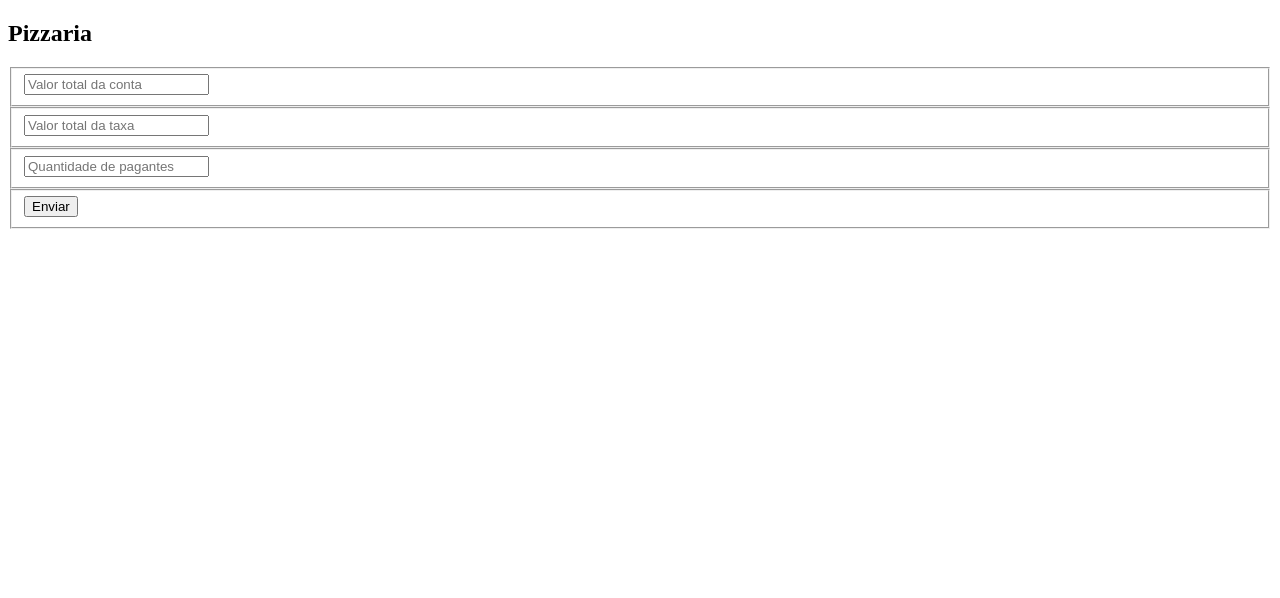
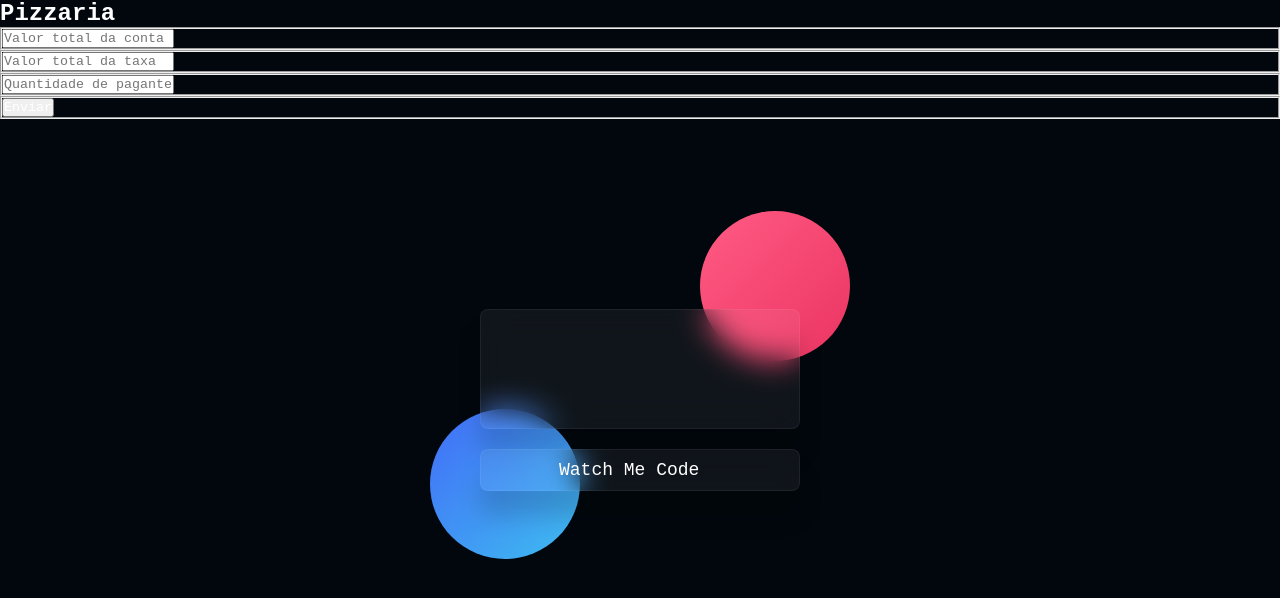
Before and after one commit to LucianaChamma/DFE003_Pizzaria, a plain HTML site: page index.html in a window 1280 px wide. Drawn offline with Linux system fonts and the light colour scheme.

Commit message:
ultimas alteracoes

```diff
--- a/index.html
+++ b/index.html
@@ -10,6 +10,24 @@
   <header></header>
 
   <body>
+
+
+
+    <div class="box">
+      <div class="container">
+        <div class="shape1"></div>
+        <div class="shape2"></div>
+        <div class="clock">
+          <div id="day"></div>
+          <div class="wrapper">
+            <div id="time"></div>
+            <div id="midday"></div>
+          </div>
+        </div>
+      </div>
+      <a href="https://youtu.be/4Q-i9gbS_PE" target="_blank">Watch Me Code &nbsp;<i class="fab fa-youtube"></i></a>
+    </div>
+
 
     <section>
         <h2>Pizzaria</h2>
--- a/style.css
+++ b/style.css
@@ -0,0 +1,101 @@
+*,
+*:before,
+*:after {
+	padding: 0;
+	margin: 0;
+	-webkit-box-sizing: border-box;
+	box-sizing: border-box;
+}
+*:not(i) {
+	font-family: "Roboto Mono", monospace;
+	color: #ffffff;
+}
+body {
+	height: 100vh;
+	background-color: #02070d;
+}
+.box {
+	position: absolute;
+	-webkit-transform: translate(-50%, -50%);
+	-ms-transform: translate(-50%, -50%);
+	transform: translate(-50%, -50%);
+	top: 50%;
+	left: 50%;
+}
+.container {
+	width: 320px;
+}
+.clock {
+	height: 100%;
+	width: 100%;
+	background-color: rgba(255, 255, 255, 0.06);
+	-webkit-backdrop-filter: blur(15px);
+	backdrop-filter: blur(15px);
+	padding: 50px 25px;
+	-webkit-box-shadow: 0 25px 23px rgba(0, 0, 0, 0.15);
+	box-shadow: 0 25px 23px rgba(0, 0, 0, 0.15);
+	border: 1.5px solid rgba(255, 255, 255, 0.06);
+	border-radius: 8px;
+}
+
+.shape1 {
+	height: 150px;
+	width: 150px;
+	position: absolute;
+	background: -o-linear-gradient(315deg, #ff5b84, #eb3461);
+	background: linear-gradient(135deg, #ff5b84, #eb3461);
+	border-radius: 50%;
+	bottom: 130px;
+	right: -50px;
+	z-index: -1;
+}
+.shape2 {
+	height: 150px;
+	width: 150px;
+	position: absolute;
+	background: -o-linear-gradient(315deg, #426cf8, #3ebdf0);
+	background: linear-gradient(135deg, #426cf8, #3ebdf0);
+	border-radius: 50%;
+	top: 100px;
+	left: -50px;
+	z-index: -1;
+}
+
+.wrapper {
+	text-align: center;
+}
+#time {
+	font-size: 40px;
+	display: inline-block;
+}
+#day {
+	position: relative;
+	font-size: 16px;
+	letter-spacing: 2px;
+	text-transform: uppercase;
+	color: #c5c5c5;
+	text-align: center;
+}
+#midday {
+	display: inline-block;
+	font-size: 30px;
+}
+a {
+	display: block;
+	text-align: center;
+	text-decoration: none;
+	color: #ffffff;
+	font-size: 18px;
+	background-color: rgba(255, 255, 255, 0.06);
+	-webkit-backdrop-filter: blur(15px);
+	backdrop-filter: blur(15px);
+	padding: 10px 0;
+	margin-top: 20px;
+	-webkit-box-shadow: 0 25px 23px rgba(0, 0, 0, 0.15);
+	box-shadow: 0 25px 23px rgba(0, 0, 0, 0.15);
+	border: 1.5px solid rgba(255, 255, 255, 0.06);
+	border-radius: 8px;
+}
+i.fab {
+	color: #ff0000;
+}
```
